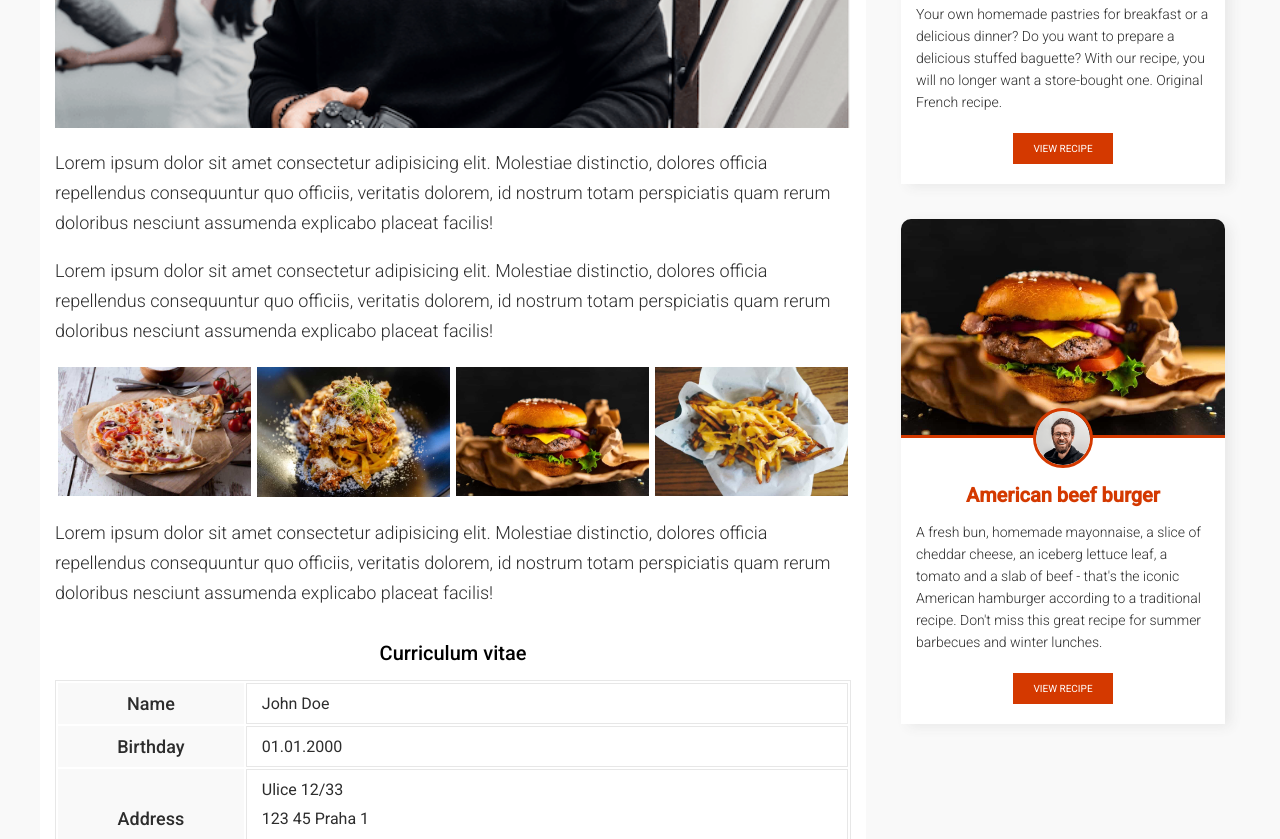
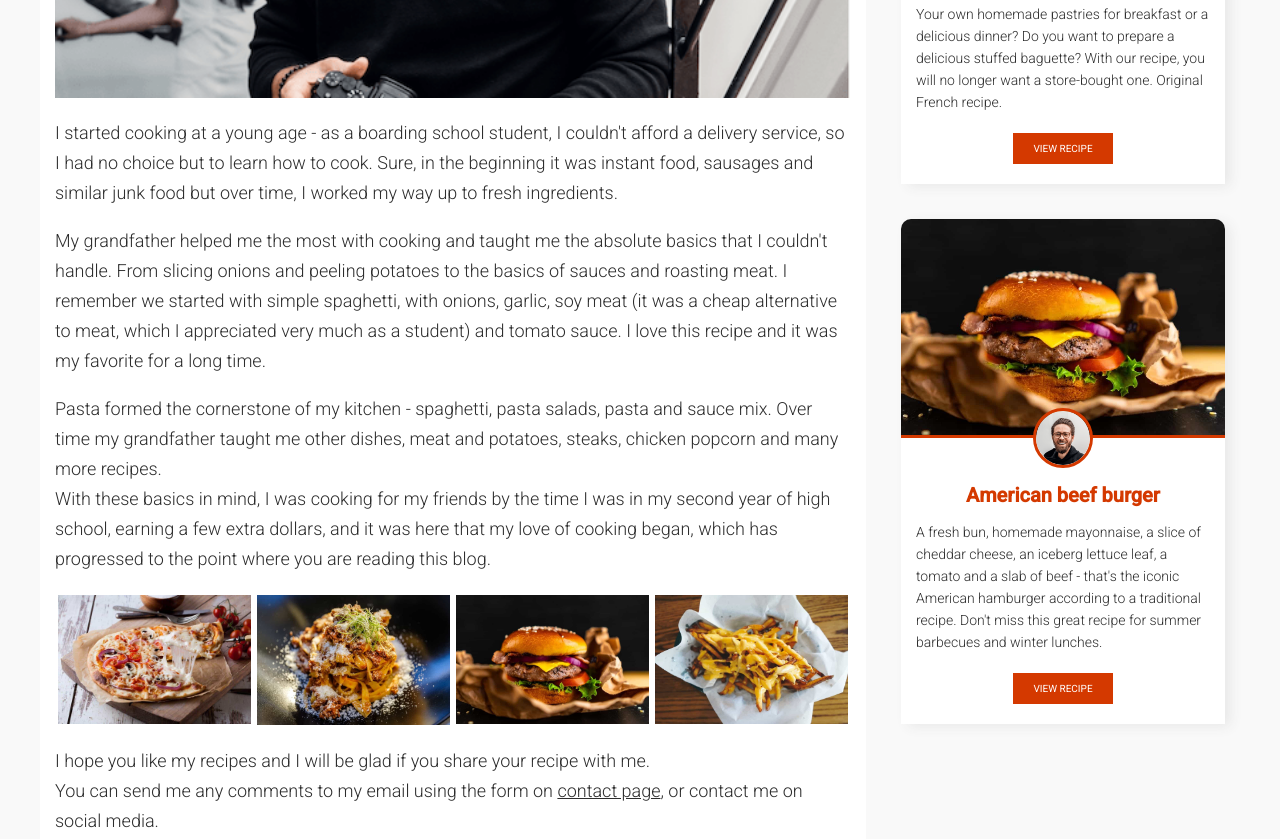
Before and after one commit to jankrycz/uhk-ktpw1, a website: page www/pages/story.html in a window 1280 px wide. Shown: the part 752-1591 px from the top of the page. Drawn offline with Linux system fonts and the light colour scheme.

Commit message:
feat(story): add real text to story

```diff
--- a/www/pages/story.html
+++ b/www/pages/story.html
@@ -53,18 +53,23 @@
 					<h2 class="headline -subPage -inside -left">My story</h2>
 
 					<p class="subpage_p">
-						Lorem ipsum dolor sit amet consectetur adipisicing elit. Molestiae distinctio, dolores officia repellendus consequuntur quo officiis, veritatis dolorem, id nostrum totam perspiciatis quam rerum doloribus nesciunt assumenda explicabo placeat facilis!
+						Hi, my name is John Doe and I work as a QA Engineer Director at Microsoft. In my spare time, I'm writing this food blog, testing and inventing recipes, and cooking - all different cuisines.
 					</p>
 					<a href="#" class="js-modalTrigger" data-modal-src="../assets/img/andrew-wise-LfSyYwMHBYQ-unsplash-sized.png">
 						<img class="subpage_image" src="../assets/img/andrew-wise-LfSyYwMHBYQ-unsplash-sized.png" alt="That's me! John Doe" />
 					</a>
 
 					<p class="subpage_p">
-						Lorem ipsum dolor sit amet consectetur adipisicing elit. Molestiae distinctio, dolores officia repellendus consequuntur quo officiis, veritatis dolorem, id nostrum totam perspiciatis quam rerum doloribus nesciunt assumenda explicabo placeat facilis!
+						I started cooking at a young age - as a boarding school student, I couldn't afford a delivery service, so I had no choice but to learn how to cook. Sure, in the beginning it was instant food, sausages and similar junk food but over time, I worked my way up to fresh ingredients.
 					</p>
 
 					<p class="subpage_p">
-						Lorem ipsum dolor sit amet consectetur adipisicing elit. Molestiae distinctio, dolores officia repellendus consequuntur quo officiis, veritatis dolorem, id nostrum totam perspiciatis quam rerum doloribus nesciunt assumenda explicabo placeat facilis!
+						My grandfather helped me the most with cooking and taught me the absolute basics that I couldn't handle. From slicing onions and peeling potatoes to the basics of sauces and roasting meat. I remember we started with simple spaghetti, with onions, garlic, soy meat (it was a cheap alternative to meat, which I appreciated very much as a student) and tomato sauce. I love this recipe and it was my favorite for a long time.
+					</p>
+
+					<p class="subpage_o">
+						Pasta formed the cornerstone of my kitchen - spaghetti, pasta salads, pasta and sauce mix. Over time my grandfather taught me other dishes, meat and potatoes, steaks, chicken popcorn and many more recipes. <br />
+						With these basics in mind, I was cooking for my friends by the time I was in my second year of high school, earning a few extra dollars, and it was here that my love of cooking began, which has progressed to the point where you are reading this blog.
 					</p>
 
 					<div class="gallery">
@@ -91,7 +96,8 @@
 					</div>
 
 					<p class="subpage_p">
-						Lorem ipsum dolor sit amet consectetur adipisicing elit. Molestiae distinctio, dolores officia repellendus consequuntur quo officiis, veritatis dolorem, id nostrum totam perspiciatis quam rerum doloribus nesciunt assumenda explicabo placeat facilis!
+						I hope you like my recipes and I will be glad if you share your recipe with me. <br />
+						You can send me any comments to my email using the form on <a href="stayintouch.html">contact page</a>, or contact me on social media.
 					</p>
 
 					<table class="table" id="curiculumvitae">
```
